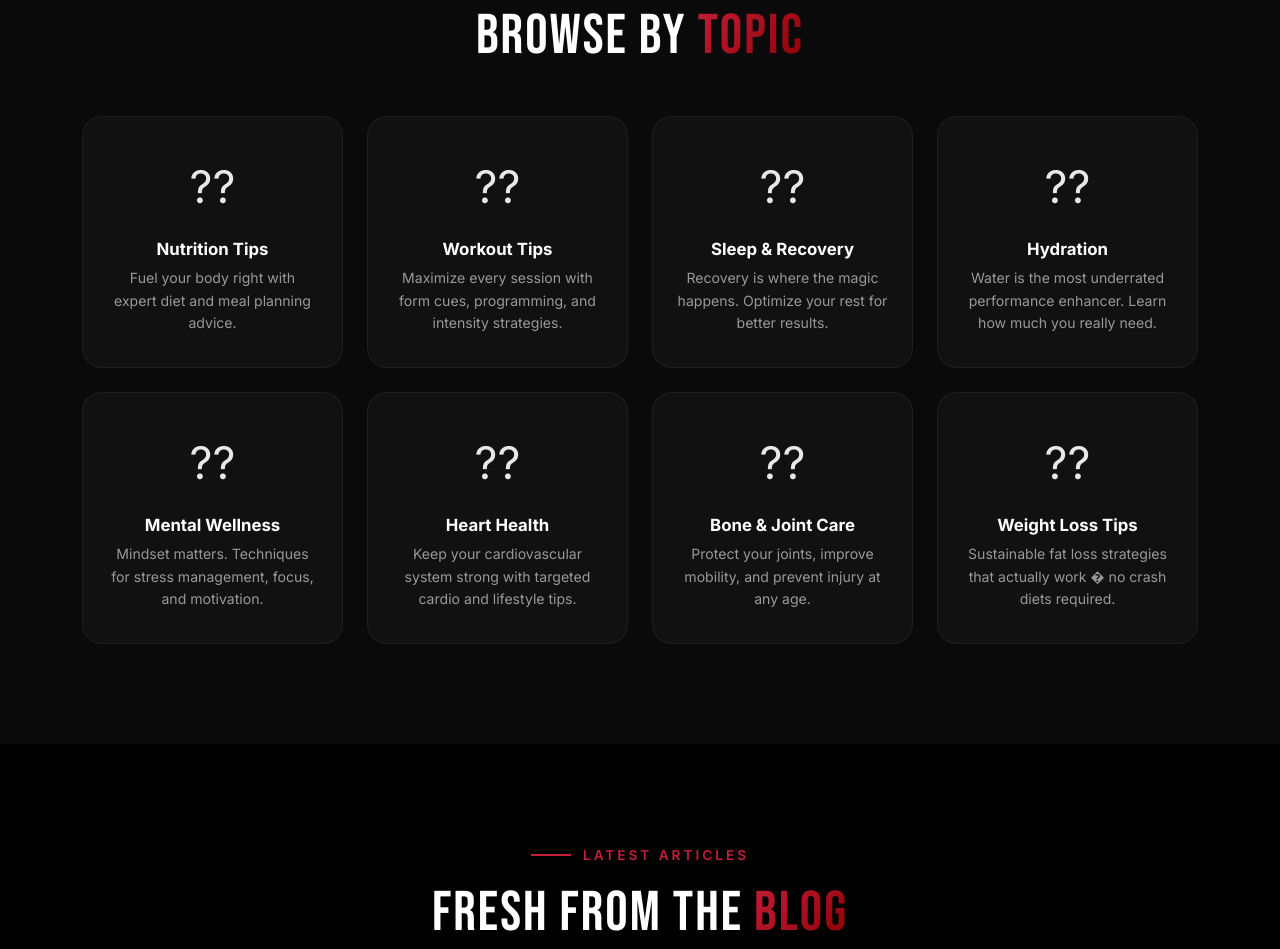
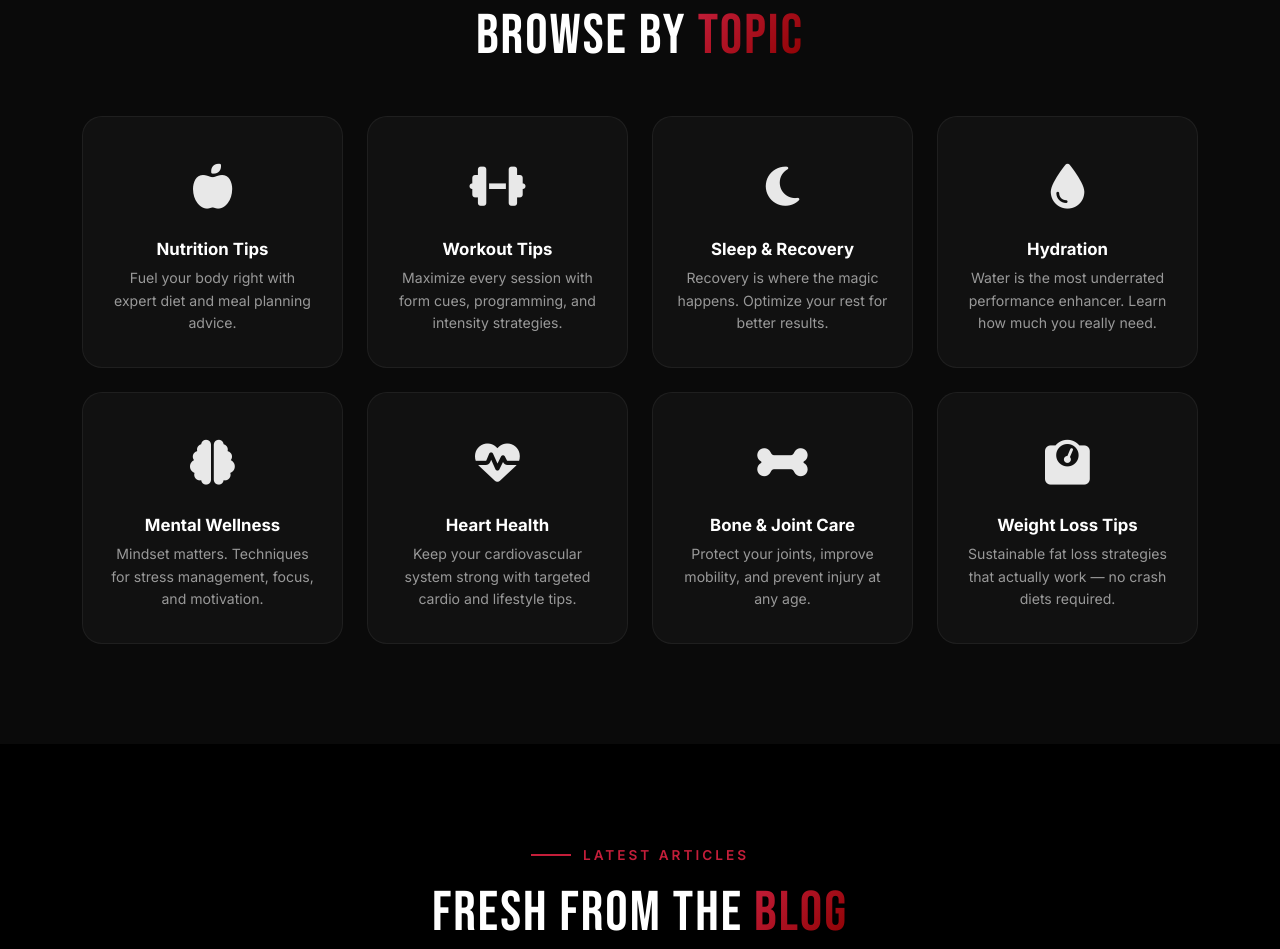
Before and after one commit to sangeethaguru2785-ship-it/Personal-Trainer, a website: page healthy-tips.html in a window 1280 px wide. Shown: the part 1372-2321 px from the top of the page. Drawn offline with nearby package versions, Linux system fonts and the light colour scheme.

Commit message:
Add files via upload

```diff
--- a/healthy-tips.html
+++ b/healthy-tips.html
@@ -98,58 +98,58 @@
             <div class="row g-4">
                 <div class="col-lg-3 col-md-6" data-animate="fade-up" data-delay="0">
                     <div class="tip-category-card">
-                        <div class="tcc-emoji">??</div>
+                        <div class="tcc-emoji"><i class="fas fa-apple-whole"></i></div>
                         <h4>Nutrition Tips</h4>
                         <p>Fuel your body right with expert diet and meal planning advice.</p>
                     </div>
                 </div>
                 <div class="col-lg-3 col-md-6" data-animate="fade-up" data-delay="100">
                     <div class="tip-category-card">
-                        <div class="tcc-emoji">??</div>
+                        <div class="tcc-emoji"><i class="fas fa-dumbbell"></i></div>
                         <h4>Workout Tips</h4>
                         <p>Maximize every session with form cues, programming, and intensity strategies.</p>
                     </div>
                 </div>
                 <div class="col-lg-3 col-md-6" data-animate="fade-up" data-delay="200">
                     <div class="tip-category-card">
-                        <div class="tcc-emoji">??</div>
+                        <div class="tcc-emoji"><i class="fas fa-moon"></i></div>
                         <h4>Sleep & Recovery</h4>
                         <p>Recovery is where the magic happens. Optimize your rest for better results.</p>
                     </div>
                 </div>
                 <div class="col-lg-3 col-md-6" data-animate="fade-up" data-delay="300">
                     <div class="tip-category-card">
-                        <div class="tcc-emoji">??</div>
+                        <div class="tcc-emoji"><i class="fas fa-droplet"></i></div>
                         <h4>Hydration</h4>
                         <p>Water is the most underrated performance enhancer. Learn how much you really need.</p>
                     </div>
                 </div>
                 <div class="col-lg-3 col-md-6" data-animate="fade-up" data-delay="400">
                     <div class="tip-category-card">
-                        <div class="tcc-emoji">??</div>
+                        <div class="tcc-emoji"><i class="fas fa-brain"></i></div>
                         <h4>Mental Wellness</h4>
                         <p>Mindset matters. Techniques for stress management, focus, and motivation.</p>
                     </div>
                 </div>
                 <div class="col-lg-3 col-md-6" data-animate="fade-up" data-delay="500">
                     <div class="tip-category-card">
-                        <div class="tcc-emoji">??</div>
+                        <div class="tcc-emoji"><i class="fas fa-heart-pulse"></i></div>
                         <h4>Heart Health</h4>
                         <p>Keep your cardiovascular system strong with targeted cardio and lifestyle tips.</p>
                     </div>
                 </div>
                 <div class="col-lg-3 col-md-6" data-animate="fade-up" data-delay="600">
                     <div class="tip-category-card">
-                        <div class="tcc-emoji">??</div>
+                        <div class="tcc-emoji"><i class="fas fa-bone"></i></div>
                         <h4>Bone & Joint Care</h4>
                         <p>Protect your joints, improve mobility, and prevent injury at any age.</p>
                     </div>
                 </div>
                 <div class="col-lg-3 col-md-6" data-animate="fade-up" data-delay="700">
                     <div class="tip-category-card">
-                        <div class="tcc-emoji">??</div>
+                        <div class="tcc-emoji"><i class="fas fa-weight-scale"></i></div>
                         <h4>Weight Loss Tips</h4>
-                        <p>Sustainable fat loss strategies that actually work � no crash diets required.</p>
+                        <p>Sustainable fat loss strategies that actually work — no crash diets required.</p>
                     </div>
                 </div>
             </div>
```
